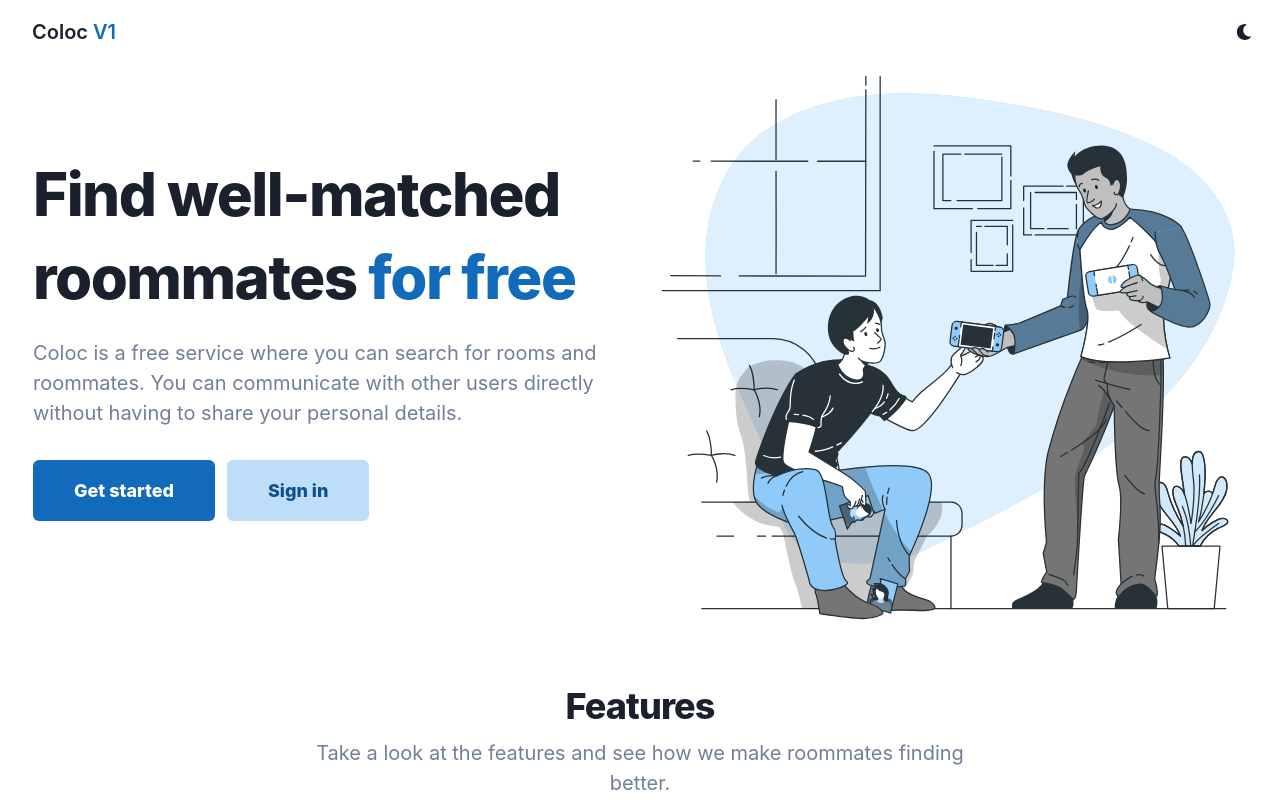
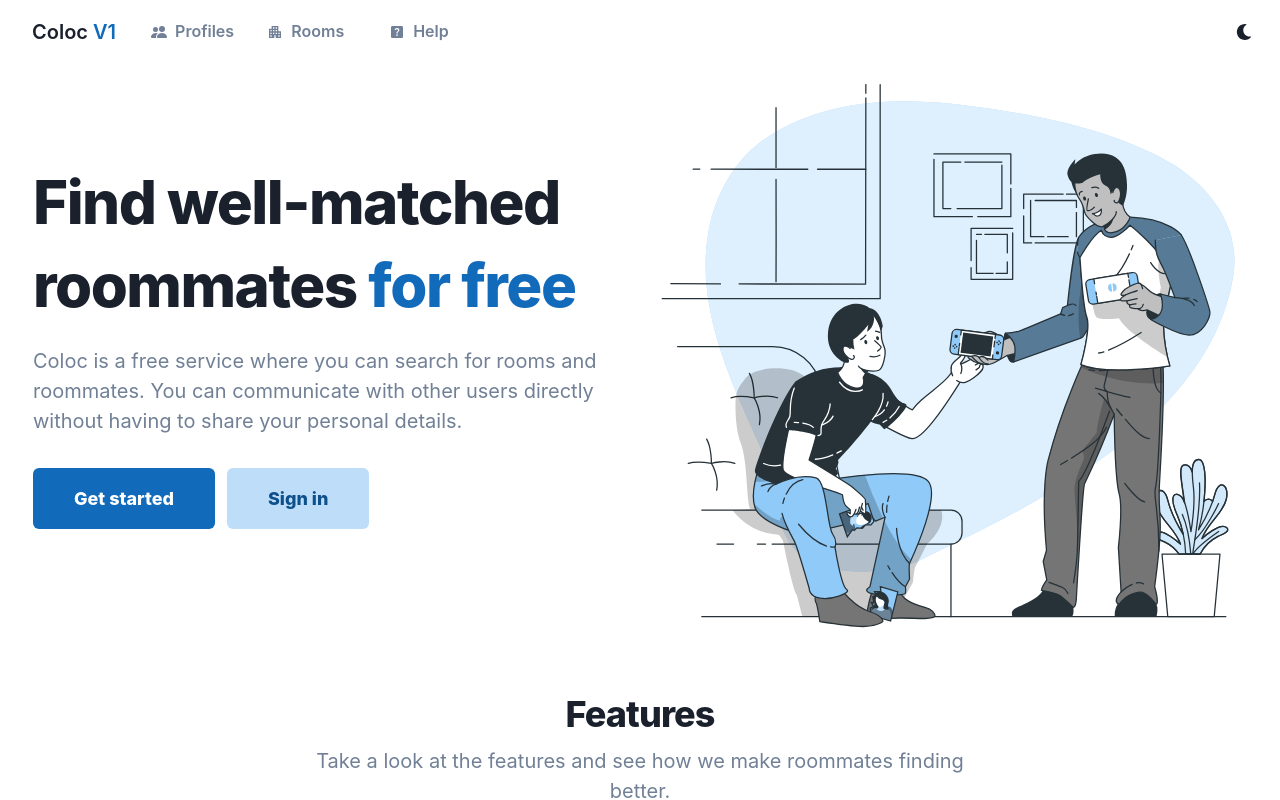
Before and after one commit to JustOssa/ColocHunt, a React (Create React App) app: page / in a window 1280 px wide. Shown: the top 800 px of the page. Built offline with nearby package versions, Linux system fonts and the light colour scheme; no server answers.

Commit message:
+ Desktop navbar links

```diff
--- a/src/components/Layout/Navbar.js
+++ b/src/components/Layout/Navbar.js
@@ -14,13 +14,16 @@ import {
     MenuItem,
     Flex,
     MenuDivider,
+    HStack,
 } from '@chakra-ui/react';
-import { Link, useNavigate } from 'react-router-dom';
+import { Link, NavLink, useNavigate } from 'react-router-dom';
 import { MdEmail, MdLogout } from 'react-icons/md';
 import { IoMdSettings } from 'react-icons/io';
 import MobileLinks from './MobileLinks';
 import { useUserAuth } from '../../context/UserAuthContext';
 
+import { BsPeopleFill } from 'react-icons/bs';
+import { MdApartment, MdHelpCenter } from 'react-icons/md';
 
 
 const Navbar = () => {
@@ -40,6 +43,25 @@ const Navbar = () => {
       }
     };
 
+    const NavButton = ({children, ...rest}) => {
+        return (
+            <Button
+                w="full"
+                variant="ghost"
+                color={useColorModeValue("gray.500", "gray.400")}
+                _activeLink={{
+                    //bg: useColorModeValue("brand.500", "brand.200"),
+                    //color: useColorModeValue("white", "gray.800")
+                    color: useColorModeValue("gray.800", "white")
+                }}
+                as={NavLink}
+                {...rest}
+            >
+                {children}
+            </Button>
+        );
+    }
+
     return (
         <Box position="fixed" w="100%" zIndex={100} bgColor={useColorModeValue("white", "gray.800")}>
             <Container
@@ -55,6 +77,11 @@ const Navbar = () => {
                         Coloc&nbsp;
                         <chakra.span color={logoColor}>V1</chakra.span>
                     </Button>
+                    <HStack ml={2} display={{ base: "none", md: "flex" }}>
+                        <NavButton to="/profiles" leftIcon={<BsPeopleFill />}>Profiles</NavButton>
+                        <NavButton to="/rooms" leftIcon={<MdApartment />}>Rooms</NavButton>
+                        <NavButton to="/help" leftIcon={<MdHelpCenter />}>Help</NavButton>
+                    </HStack>
                 </Flex>
                 <Box>
                     { user &&
--- a/src/pages/Home/index.js
+++ b/src/pages/Home/index.js
@@ -6,8 +6,11 @@ import LastProfiles from "./components/LastProfiles";
 import LastRooms from "./components/LastRooms";
 
 const Home = () => {
-  return (<Box maxW="8xl" mx="auto">
-    <Box pos="relative" overflow="hidden" mt={10}>
+  return (
+
+    <Box maxW="8xl" mx="auto">
+
+      <Box pos="relative" overflow="hidden" mt={12}>
 
         <Box maxW="7xl" mx="auto">
           <Box
```
Lines whose indentation alone changed are shown as unchanged.
